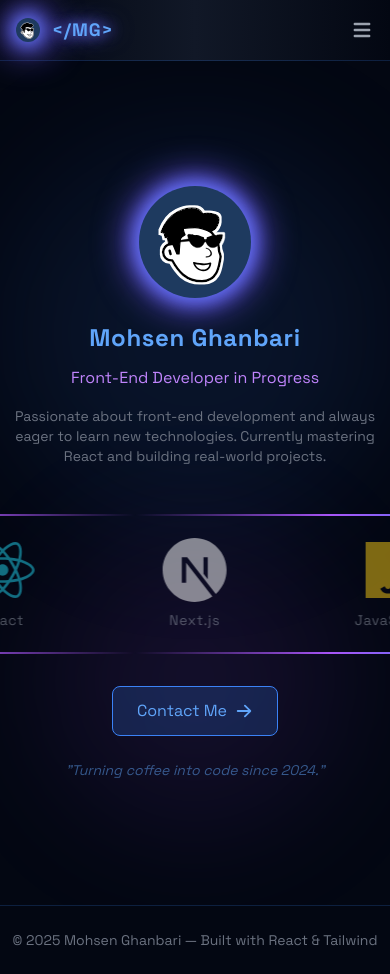
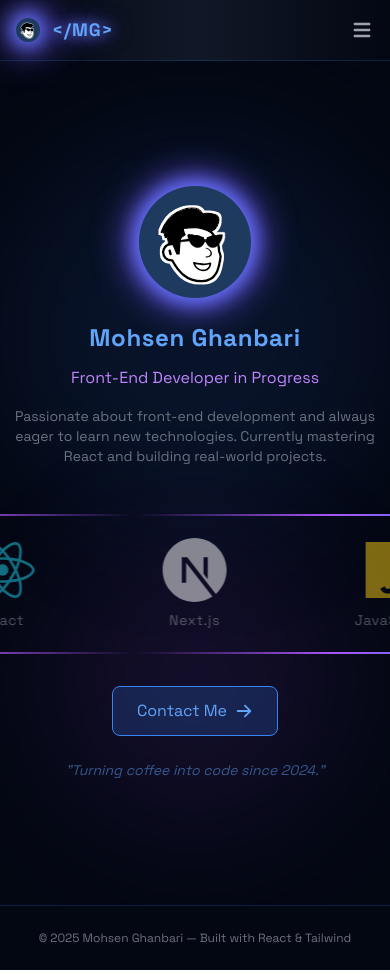
Before and after one commit to Ghanbariii/potfolio, a React (Create React App) app in the folder my/: page / in a window 390 px wide. Built offline with nearby package versions, Linux system fonts and the light colour scheme.

Commit message:
font size

```diff
--- a/my/src/App.js
+++ b/my/src/App.js
@@ -502,7 +502,7 @@ function App() {
         <Route path="/contact" element={<Contact />} />
         <Route path="*" element={<NotFound />} />
       </Routes>
-      <footer className="bg-gray-950 border-t border-blue-500/20 text-center py-6 text-gray-500 text-sm">
+      <footer className="bg-gray-950 border-t border-blue-500/20 text-center py-6 text-gray-500 text-xs md:text-sm">
         © 2025 Mohsen Ghanbari — Built with React & Tailwind
       </footer>
     </BrowserRouter>
```
